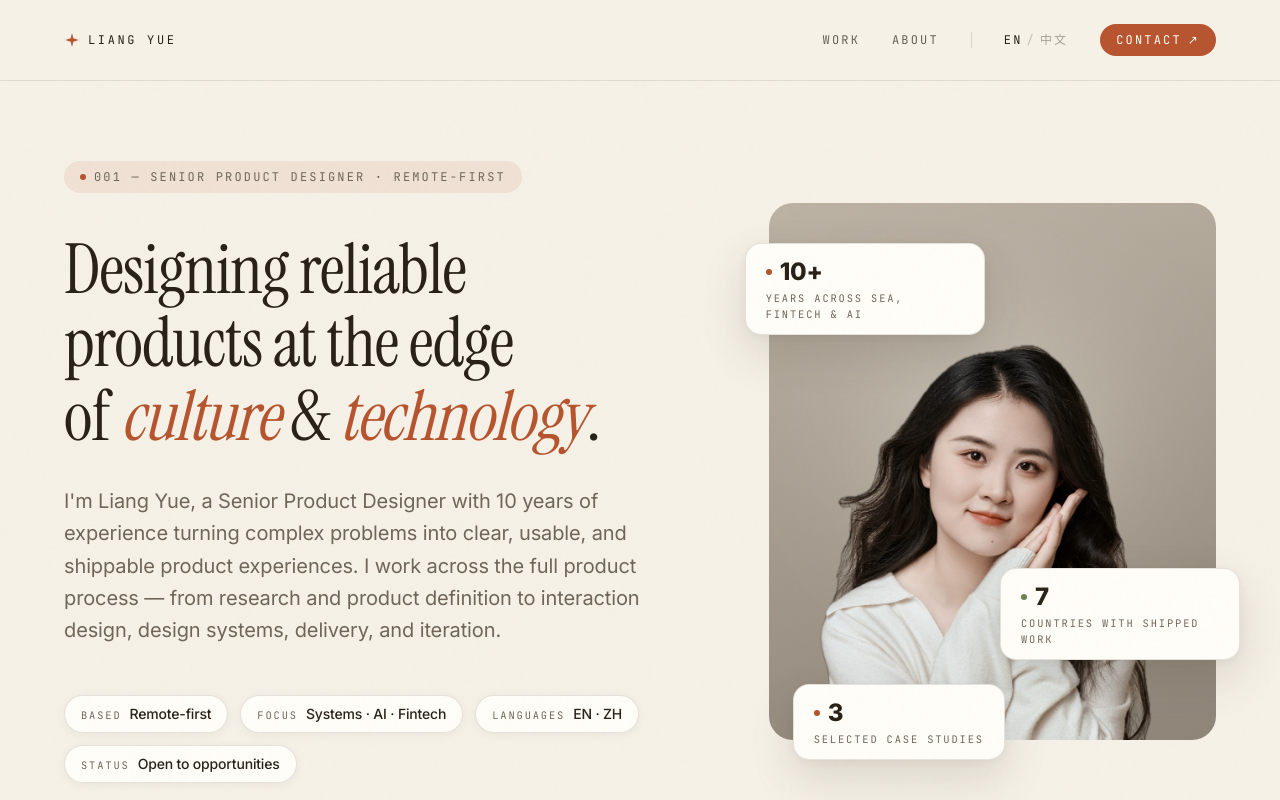
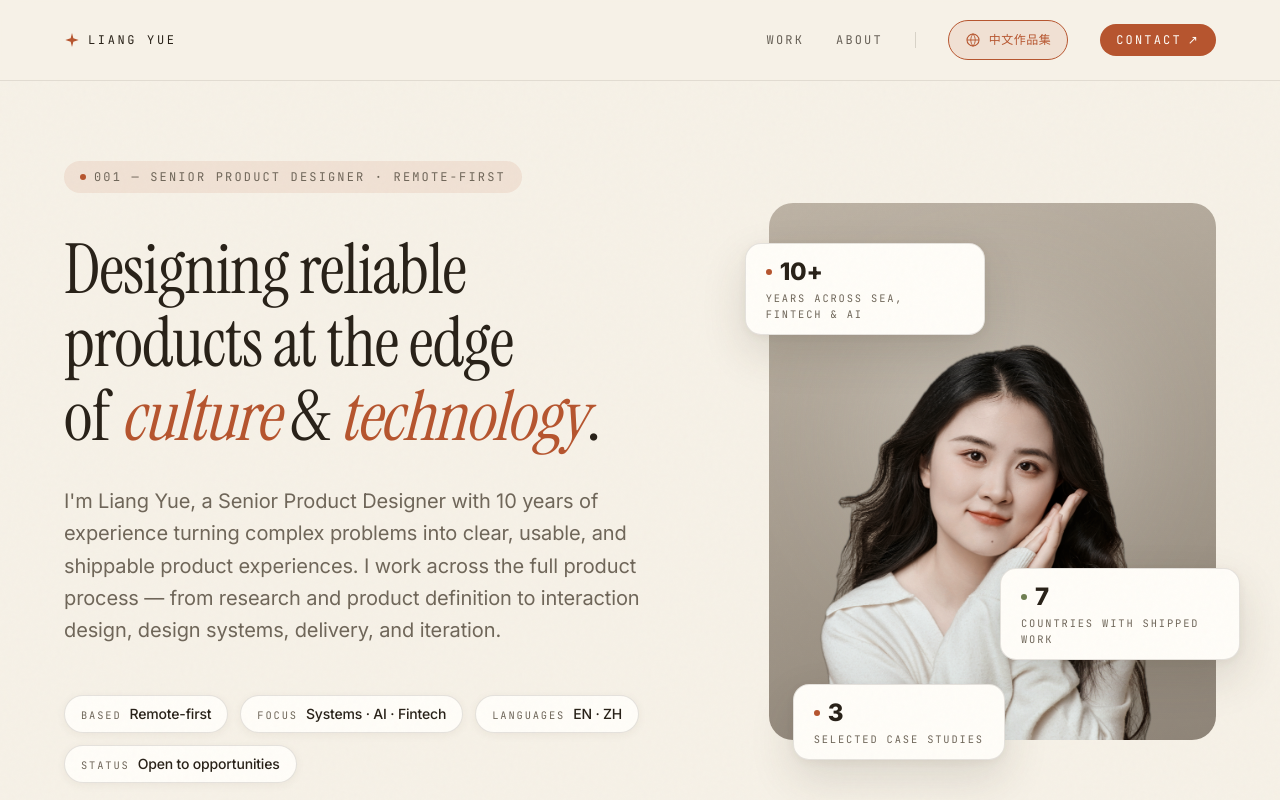
Before and after one commit to designerliangyue/portfolio2026, a Next.js app: page / in a window 1280 px wide. Shown: the top 800 px of the page. Built offline with nearby package versions, Linux system fonts and the light colour scheme.

Commit message:
Highlight language switcher on custom domain

```diff
--- a/components/LanguageSwitcher.tsx
+++ b/components/LanguageSwitcher.tsx
@@ -1,10 +1,57 @@
 "use client";
 
+import { useEffect, useState } from "react";
 import { useLocale } from "@/components/LocaleProvider";
 import type { Locale } from "@/lib/i18n/types";
 
+const PROMINENT_SWITCHER_HOSTS = new Set([
+  "yue-design.studio",
+  "www.yue-design.studio"
+]);
+
 export function LanguageSwitcher() {
   const { locale, setLocale } = useLocale();
+  const [isCustomDomain, setIsCustomDomain] = useState(false);
+
+  useEffect(() => {
+    setIsCustomDomain(
+      process.env.NODE_ENV === "development" ||
+        PROMINENT_SWITCHER_HOSTS.has(window.location.hostname)
+    );
+  }, []);
+
+  if (isCustomDomain) {
+    const nextLocale: Locale = locale === "en" ? "zh" : "en";
+    const label = locale === "en" ? "中文作品集" : "English version";
+
+    return (
+      <button
+        type="button"
+        onClick={() => setLocale(nextLocale)}
+        className="group inline-flex min-h-9 shrink-0 items-center gap-1.5 whitespace-nowrap rounded-full border border-[var(--studio-accent)] bg-[var(--studio-accent-soft)] px-3 font-mono text-xs tracking-[0.04em] text-[var(--studio-accent)] shadow-[var(--studio-shadow-soft)] transition-all duration-200 hover:-translate-y-0.5 hover:bg-[var(--studio-accent)] hover:text-[var(--studio-card)] focus-visible:outline-none focus-visible:ring-2 focus-visible:ring-[var(--studio-accent)] focus-visible:ring-offset-2 focus-visible:ring-offset-paper md:min-h-10 md:gap-2 md:px-4"
+        aria-label={
+          locale === "en" ? "切换到中文作品集" : "Switch to English portfolio"
+        }
+      >
+        <svg
+          viewBox="0 0 24 24"
+          fill="none"
+          aria-hidden="true"
+          className="h-4 w-4 shrink-0"
+        >
+          <circle cx="12" cy="12" r="9" stroke="currentColor" strokeWidth="1.6" />
+          <path
+            d="M3.5 12h17M12 3c2.2 2.4 3.3 5.4 3.3 9S14.2 18.6 12 21M12 3C9.8 5.4 8.7 8.4 8.7 12s1.1 6.6 3.3 9"
+            stroke="currentColor"
+            strokeWidth="1.4"
+            strokeLinecap="round"
+          />
+        </svg>
+        <span className="sm:hidden">{locale === "en" ? "中文" : "EN"}</span>
+        <span className="hidden sm:inline">{label}</span>
+      </button>
+    );
+  }
 
   return (
     <div
--- a/components/Nav.tsx
+++ b/components/Nav.tsx
@@ -8,6 +8,7 @@ import { LanguageSwitcher } from "@/components/LanguageSwitcher";
 export function Nav() {
   const { t, name } = useLocale();
   const [menuOpen, setMenuOpen] = useState(false);
+  const compactName = name.split(" · ")[0];
 
   return (
     <header className="sticky top-0 z-50 border-b border-ink/10 bg-paper/85 backdrop-blur">
@@ -19,7 +20,10 @@ export function Nav() {
               fill="var(--studio-accent)"
             />
           </svg>
-          <span className="whitespace-nowrap font-mono text-xs uppercase tracking-[0.22em] text-ink">
+          <span className="whitespace-nowrap font-mono text-xs uppercase tracking-[0.22em] text-ink sm:hidden">
+            {compactName}
+          </span>
+          <span className="hidden whitespace-nowrap font-mono text-xs uppercase tracking-[0.22em] text-ink sm:inline">
             {name}
           </span>
         </Link>
--- a/content/i18n/zh.ts
+++ b/content/i18n/zh.ts
@@ -8,7 +8,7 @@ export const zh: Dictionary = {
     contact: "联系"
   },
   home: {
-    heroLabel: "高级产品设计师 · 远程优先",
+    heroLabel: "高级产品设计师 · 接受调动",
     heroTitle: [
       "在文化与技术的",
       "交界处，",
```
